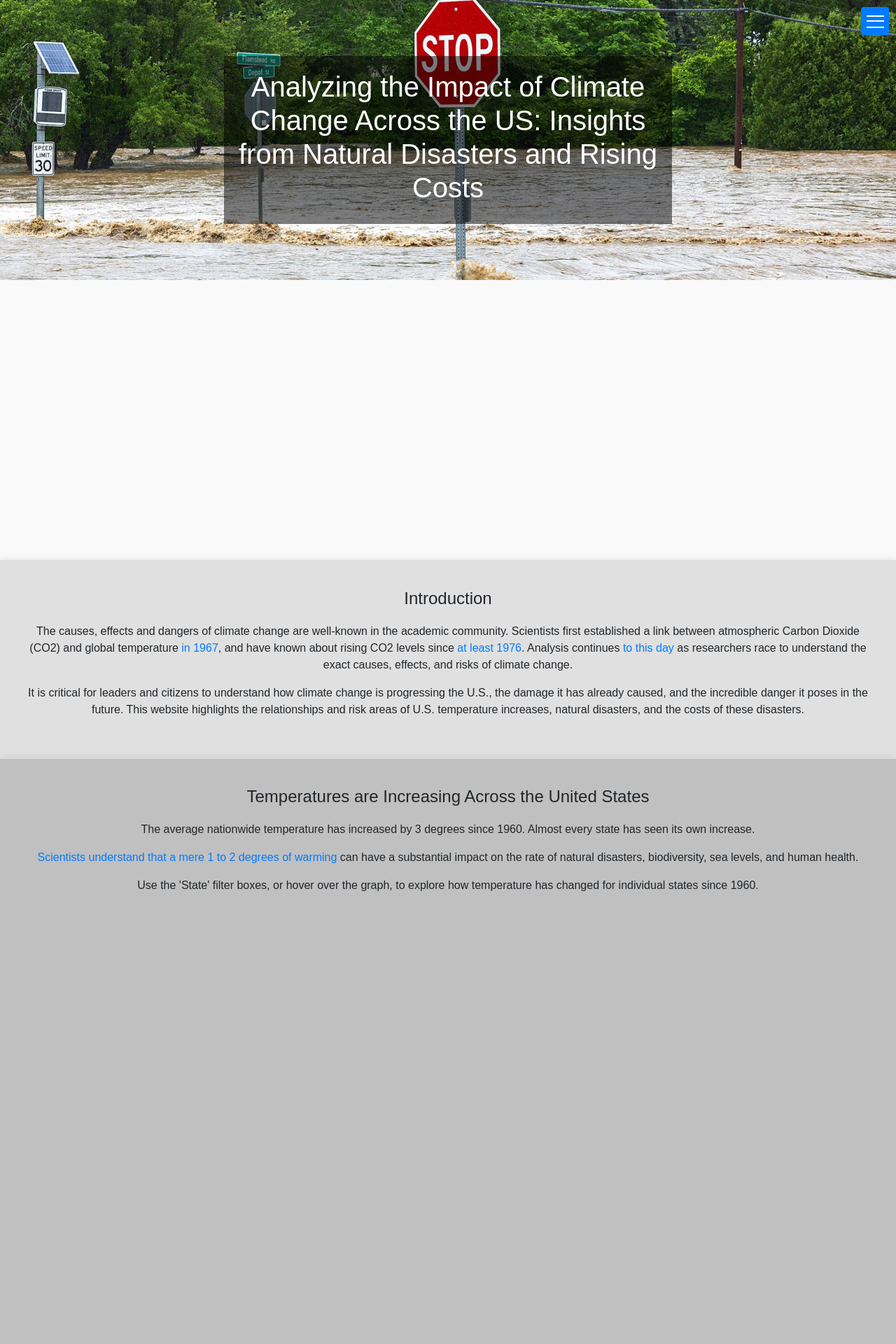
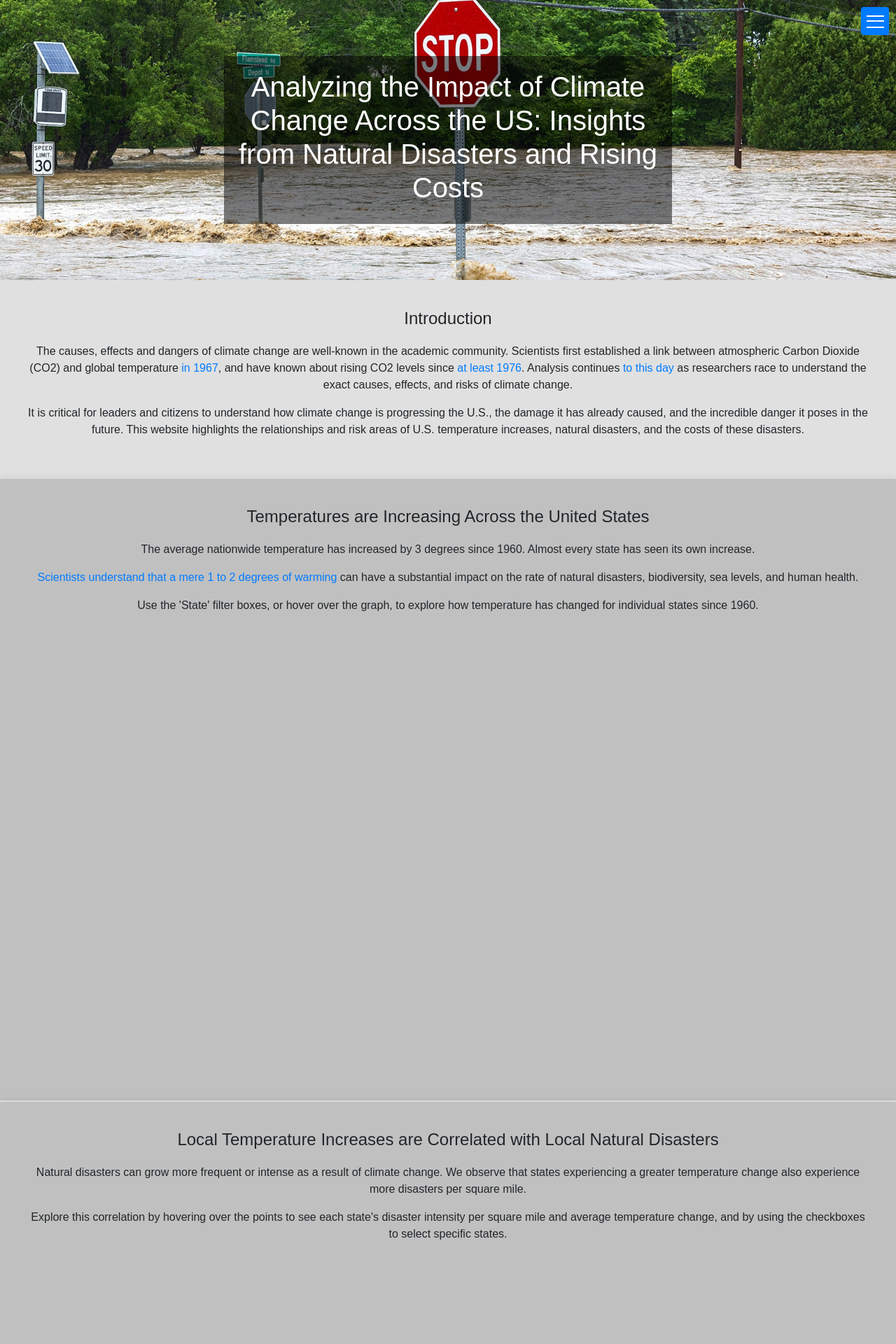
Before and after one commit to JorgeCuerv0/Rising-Global-Temperature-Visualizations, a Flask app: page / in a window 1280 px wide. Shown: the top 1920 px of the page at 70% size. Run offline with Flask 3, Linux system fonts and the light colour scheme; some libraries are stand-ins or nearby versions.

Commit message:
Update home.html and CSS to ensure intro section is immediately visible below welcome image

```diff
--- a/code/static/css/style.css
+++ b/code/static/css/style.css
@@ -103,7 +103,7 @@
     top: 0;
     left: 0;
     width: 100%;
-    height: 50%; /* Full viewport height */
+    height: 50vh; /* Make the welcome container take up half the screen height */
     z-index: -1; /* Ensure it stays behind other content */
     overflow: hidden;
 }
@@ -130,7 +130,7 @@
 }
 
 .main-content {
-    margin-top: 100vh; /* Push content below the welcome image */
+    margin-top: 50vh; /* Push content below the welcome image */
     padding-top: 0; /* Align content with navbar height */
     background-color: white; /* Background color for the main content */
     width: 100%;
```
